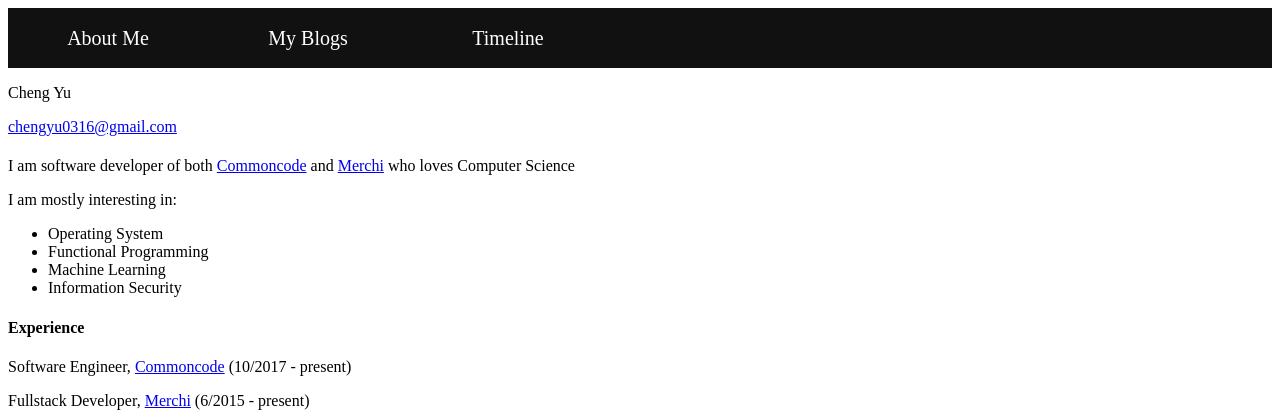
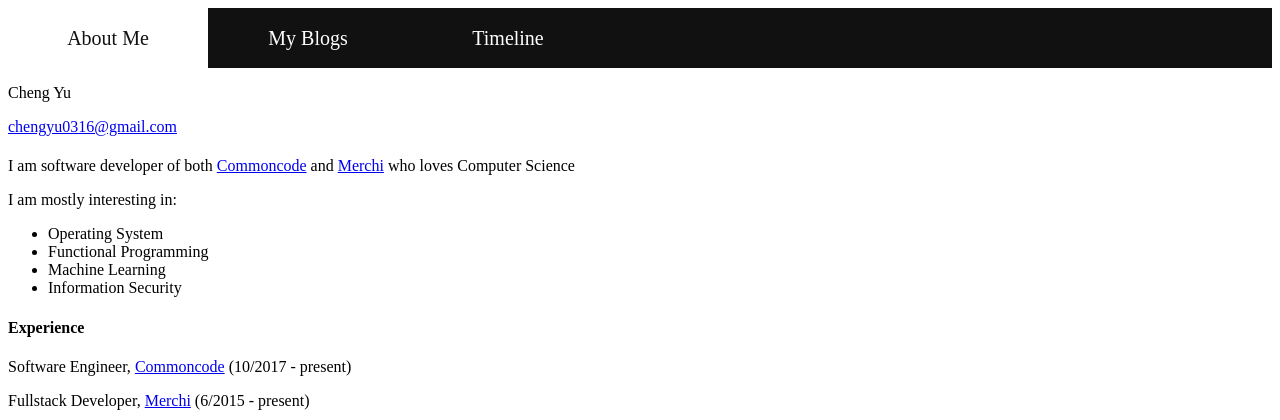
Before and after one commit to s3341458/myblog-v2, a Django app: page / in a window 1280 px wide. Shown: the top 420 px of the page. Run offline with Django 3.2, Linux system fonts and the light colour scheme.

Commit message:
add ugly nav toggle

```diff
--- /dev/null
+++ b/homepage/templates/includes/nav.html
@@ -0,0 +1,5 @@
+<ul class="nav-menu">
+  <li {% if tab == 1 %}class="nav-chosen"{% endif %}>About Me</li>
+  <li {% if tab == 2 %}class="nav-chosen"{% endif %}>My Blogs</li>
+  <li {% if tab == 3 %}class="nav-chosen"{% endif %}>Timeline</li>
+</ul>
--- a/homepage/templates/index.html
+++ b/homepage/templates/index.html
@@ -9,14 +9,20 @@
         height: 3em;
         font-size: 20px;
         background: #111;
-        align-items: center;
+        align-items: stretch;
         justify-content: flex-start;
       }
       .nav-menu > li {
         flex: 0 1 200px;
         color: white;
         display: flex;
+        height: auto;
         justify-content: center;
+        align-items: center;
+      }
+      .nav-menu > .nav-chosen {
+        background: white;
+        color: #111;
       }
       @media (max-width: 480px) {
         .nav-menu {
@@ -37,11 +43,7 @@
 		<title>Cheng Homepage</title>
 	</head>
 	<body>
-    <ul class="nav-menu">
-      <li>About Me</li>
-      <li>My Blogs</li>
-      <li>Timeline</li>
-    </ul>
+    {% include 'includes/nav.html' with tab=1 %}
 		<div id="header">
 			<p id="name">Cheng Yu</p>
 			<a href="mailto:chengyu0316@gmail.com"><p id="email">chengyu0316@gmail.com</p></a>
```
